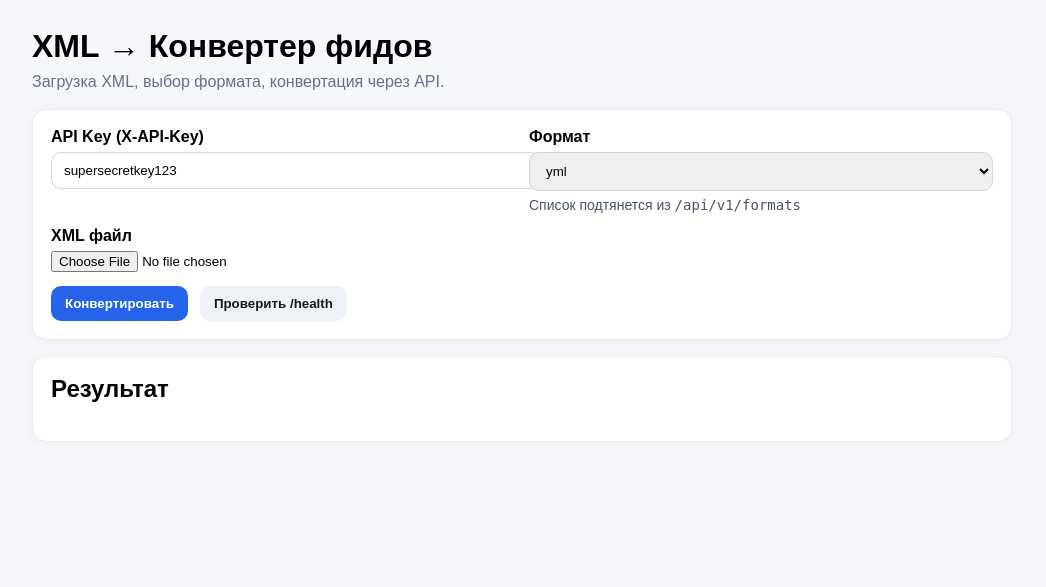
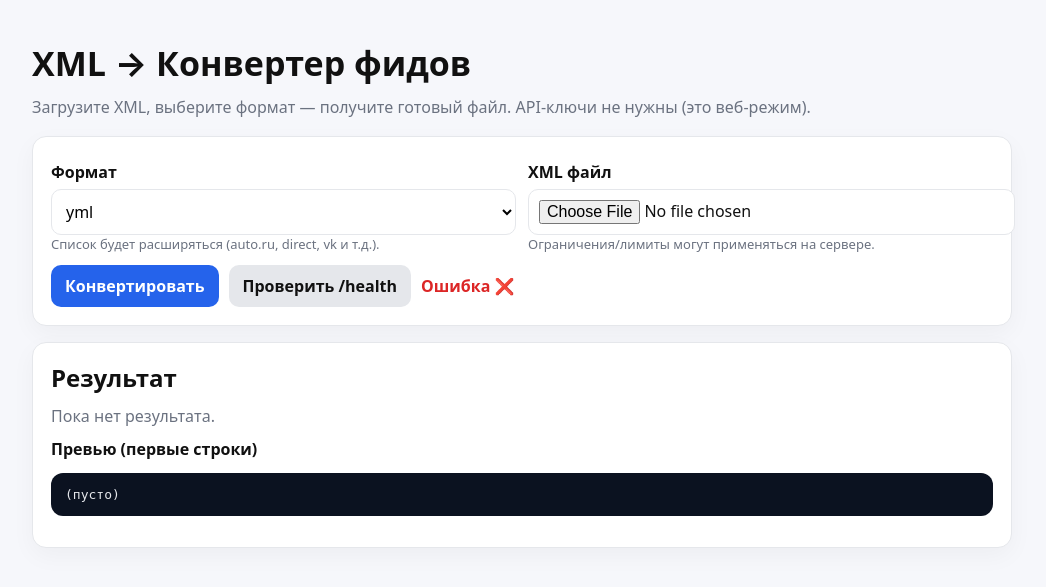
Before and after one commit to infobrutalscreen-a11y/xml, a Flask app: template templates/index.html in a window 1280 px wide. Shown: the top 587 px of the page, without its empty margins (118-1164 px from the left). Run offline with Flask 3, Linux system fonts and the light colour scheme; the template is opened without the code that fills it, so the values that code supplies are empty; parts of the project's set-up code (start-up, migrations or seed data) failed here and were passed over.

Commit message:
upd formats/* api convert templates/index

```diff
--- a/templates/index.html
+++ b/templates/index.html
@@ -1,182 +1,173 @@
-<!doctype html>
+<!DOCTYPE html>
 <html lang="ru">
 <head>
-  <meta charset="utf-8" />
-  <meta name="viewport" content="width=device-width, initial-scale=1" />
+  <meta charset="UTF-8" />
+  <meta name="viewport" content="width=device-width,initial-scale=1" />
   <title>XML → Конвертер фидов</title>
   <style>
-    body { font-family: Arial, sans-serif; background:#f6f7fb; margin:0; }
-    .wrap { max-width: 980px; margin: 28px auto; padding: 0 16px; }
-    h1 { margin: 0 0 8px; }
-    .muted { color:#667085; margin: 0 0 18px; }
-    .card { background:#fff; border:1px solid #eaecf0; border-radius: 14px; padding: 18px; box-shadow: 0 1px 10px rgba(0,0,0,.04); }
-    .grid { display:grid; grid-template-columns: 1fr 1fr; gap: 14px; }
-    label { font-weight: 600; display:block; margin-bottom: 6px; }
-    input[type="text"], select { width:100%; padding:10px 12px; border:1px solid #d0d5dd; border-radius: 10px; }
-    input[type="file"] { width:100%; }
-    .row { display:flex; gap:12px; align-items:center; flex-wrap: wrap; margin-top: 14px; }
-    button { padding: 10px 14px; border:0; border-radius: 10px; cursor:pointer; font-weight:700; }
-    .btn-primary { background:#2563eb; color:#fff; }
-    .btn-gray { background:#eef2f6; color:#111827; }
-    .badge { font-weight: 700; }
-    .ok { color:#16a34a; }
-    .err { color:#dc2626; }
-    pre { background:#0b1220; color:#e5e7eb; padding: 14px; border-radius: 12px; overflow:auto; }
-    .result a { font-weight: 700; }
-    .small { font-size: 14px; color:#475467; }
+    :root { --bg:#f6f7fb; --card:#fff; --text:#111; --muted:#6b7280; --primary:#2563eb; --border:#e5e7eb; }
+    body{margin:0;font-family:system-ui,-apple-system,Segoe UI,Roboto,Arial;background:var(--bg);color:var(--text);}
+    .wrap{max-width:980px;margin:40px auto;padding:0 16px;}
+    h1{font-size:34px;margin:0 0 10px;}
+    p{margin:0 0 18px;color:var(--muted)}
+    .card{background:var(--card);border:1px solid var(--border);border-radius:14px;padding:18px;box-shadow:0 8px 24px rgba(0,0,0,.04);margin:16px 0;}
+    .grid{display:grid;grid-template-columns:1fr 1fr;gap:12px}
+    label{display:block;font-weight:600;margin:6px 0}
+    input,select,button{font:inherit}
+    input[type="file"],select{width:100%;padding:10px;border:1px solid var(--border);border-radius:10px;background:#fff}
+    .row{display:flex;gap:10px;align-items:center;flex-wrap:wrap;margin-top:12px}
+    button{padding:10px 14px;border:0;border-radius:10px;background:var(--primary);color:#fff;font-weight:700;cursor:pointer}
+    button.secondary{background:#e5e7eb;color:#111}
+    button:disabled{opacity:.5;cursor:not-allowed}
+    .status{font-weight:700}
+    .ok{color:#16a34a}
+    .bad{color:#dc2626}
+    .meta{color:var(--muted);margin-top:8px;line-height:1.5}
+    pre{background:#0b1220;color:#e5e7eb;border-radius:12px;padding:14px;overflow:auto;max-height:360px}
+    a{color:var(--primary);font-weight:700}
+    .hint{font-size:13px;color:var(--muted)}
+    @media (max-width:720px){.grid{grid-template-columns:1fr}}
   </style>
 </head>
-
 <body>
   <div class="wrap">
     <h1>XML → Конвертер фидов</h1>
-    <p class="muted">Загрузка XML, выбор формата, конвертация через API.</p>
+    <p>Загрузите XML, выберите формат — получите готовый файл. API-ключи не нужны (это веб-режим).</p>
 
     <div class="card">
       <div class="grid">
         <div>
-          <label>API Key (X-API-Key)</label>
-          <input id="apiKey" type="text" placeholder="вставь ключ" value="supersecretkey123" />
-        </div>
-        <div>
-          <label>Формат</label>
+          <label for="format">Формат</label>
           <select id="format">
             <option value="yml">yml</option>
+            <option value="avito_auto">avito_auto</option>
+            <option value="avito_auto_new">avito_auto_new</option>
+            <option value="avito_auto_used">avito_auto_used</option>
           </select>
-          <div class="small" style="margin-top:6px;">Список подтянется из <code>/api/v1/formats</code></div>
+          <div class="hint">Список будет расширяться (auto.ru, direct, vk и т.д.).</div>
+        </div>
+
+        <div>
+          <label for="file">XML файл</label>
+          <input id="file" type="file" accept=".xml" />
+          <div class="hint">Ограничения/лимиты могут применяться на сервере.</div>
         </div>
       </div>
 
-      <div style="margin-top:14px;">
-        <label>XML файл</label>
-        <input id="file" type="file" accept=".xml" />
-      </div>
-
       <div class="row">
-        <button class="btn-primary" id="btnConvert">Конвертировать</button>
-        <button class="btn-gray" id="btnHealth">Проверить /health</button>
-        <span id="status" class="badge"></span>
+        <button id="btnConvert">Конвертировать</button>
+        <button id="btnHealth" class="secondary">Проверить /health</button>
+        <span id="healthStatus" class="status"></span>
       </div>
     </div>
 
-    <div style="height:16px;"></div>
-
-    <div class="card result">
-      <h2 style="margin-top:0;">Результат</h2>
-      <div id="meta" class="small"></div>
-      <div id="download" style="margin: 10px 0;"></div>
-      <div id="previewTitle" style="display:none; font-weight:700; margin: 10px 0 8px;">Превью (первые строки)</div>
-      <pre id="preview" style="display:none;"></pre>
+    <div class="card">
+      <h2 style="margin:0 0 10px;">Результат</h2>
+      <div id="resultMeta" class="meta">Пока нет результата.</div>
+      <div style="margin:10px 0;">
+        <a id="downloadLink" href="#" style="display:none;">⬇ Скачать результат</a>
+      </div>
+      <div>
+        <div style="font-weight:700;margin-bottom:8px;">Превью (первые строки)</div>
+        <pre id="preview">(пусто)</pre>
+      </div>
     </div>
   </div>
 
 <script>
   const el = (id) => document.getElementById(id);
 
-  function setStatus(text, ok=true) {
-    el("status").textContent = text;
-    el("status").className = "badge " + (ok ? "ok" : "err");
+  async function checkHealth(){
+    el("healthStatus").textContent = "Проверяю...";
+    el("healthStatus").className = "status";
+    try{
+      const r = await fetch("/health");
+      if(!r.ok) throw new Error("HTTP " + r.status);
+      const j = await r.json();
+      el("healthStatus").textContent = "Готово ✅ " + (j.status || "");
+      el("healthStatus").className = "status ok";
+    }catch(e){
+      el("healthStatus").textContent = "Ошибка ❌";
+      el("healthStatus").className = "status bad";
+    }
   }
 
-  async function apiFetch(url, options={}) {
-    const key = el("apiKey").value.trim();
-    options.headers = options.headers || {};
-    if (key) options.headers["X-API-Key"] = key;
-    return fetch(url, options);
+  function setResultMeta(fmt, ct, size, filename){
+    el("resultMeta").innerHTML =
+      `<div><b>Формат:</b> ${fmt}</div>` +
+      `<div><b>Content-Type:</b> ${ct}</div>` +
+      `<div><b>Размер:</b> ${(size/1024).toFixed(1)} KB</div>` +
+      `<div><b>Файл:</b> ${filename}</div>`;
   }
 
-  async function loadFormats() {
-    try {
-      const r = await apiFetch("/api/v1/formats");
-      if (!r.ok) {
-        // если ключ неверный/пустой — просто не мешаем работать, оставим дефолт
-        return;
-      }
-      const data = await r.json();
-      const formats = data.formats || [];
-      if (!formats.length) return;
-
-      const sel = el("format");
-      sel.innerHTML = "";
-      for (const f of formats) {
-        const opt = document.createElement("option");
-        opt.value = f;
-        opt.textContent = f;
-        sel.appendChild(opt);
-      }
-    } catch(e) {}
+  function setDownload(blob, filename){
+    const url = URL.createObjectURL(blob);
+    const a = el("downloadLink");
+    a.href = url;
+    a.download = filename;
+    a.style.display = "inline-block";
+    a.textContent = `⬇ Скачать результат (${filename})`;
   }
 
-  el("btnHealth").addEventListener("click", async () => {
-    try {
-      const r = await fetch("/health");
-      if (!r.ok) throw new Error("health not ok");
-      setStatus("Готово ✅", true);
-    } catch(e) {
-      setStatus("Ошибка /health ❌", false);
-    }
-  });
+  function setPreview(text){
+    const lines = text.split("\n").slice(0, 40).join("\n");
+    el("preview").textContent = lines || "(пусто)";
+  }
 
-  el("btnConvert").addEventListener("click", async () => {
-    const file = el("file").files[0];
-    if (!file) {
-      setStatus("Выбери XML файл", false);
+  async function convert(){
+    const f = el("file").files[0];
+    const fmt = el("format").value;
+
+    if(!f){
+      alert("Выберите XML файл");
       return;
     }
 
-    setStatus("Конвертирую…", true);
-    el("meta").textContent = "";
-    el("download").innerHTML = "";
-    el("preview").style.display = "none";
-    el("previewTitle").style.display = "none";
+    el("btnConvert").disabled = true;
+    el("resultMeta").textContent = "Конвертирую...";
+    el("downloadLink").style.display = "none";
+    el("preview").textContent = "(ждём...)";
 
-    const fmt = el("format").value;
     const form = new FormData();
-    form.append("file", file);
+    form.append("file", f);
 
-    try {
-      const r = await apiFetch(`/api/v1/convert?format=${encodeURIComponent(fmt)}`, {
+    try{
+      const r = await fetch(`/web/convert?format=${encodeURIComponent(fmt)}`, {
         method: "POST",
         body: form
       });
 
-      if (!r.ok) {
-        const txt = await r.text();
-        setStatus(`Ошибка ${r.status}`, false);
-        el("meta").textContent = txt;
-        return;
+      if(!r.ok){
+        const t = await r.text();
+        throw new Error("HTTP " + r.status + " " + t);
       }
 
-      const blob = await r.blob();
       const ct = r.headers.get("content-type") || "";
       const cd = r.headers.get("content-disposition") || "";
-      let filename = "result.txt";
+      let filename = "result.xml";
       const m = cd.match(/filename="([^"]+)"/);
-      if (m) filename = m[1];
+      if(m) filename = m[1];
 
-      el("meta").innerHTML =
-        `Формат: <b>${fmt}</b><br>` +
-        `Content-Type: ${ct}<br>` +
-        `Размер: ${(blob.size/1024).toFixed(1)} KB`;
+      const blob = await r.blob();
+      setResultMeta(fmt, ct, blob.size, filename);
+      setDownload(blob, filename);
 
-      const url = URL.createObjectURL(blob);
-      el("download").innerHTML = `⬇ <a href="${url}" download="${filename}">Скачать результат (${filename})</a>`;
+      const text = await blob.text();
+      setPreview(text);
 
-      // превью (первые ~80 строк)
-      const text = await blob.text();
-      const lines = text.split("\n").slice(0, 80).join("\n");
-      el("previewTitle").style.display = "block";
-      el("preview").style.display = "block";
-      el("preview").textContent = lines;
+    }catch(e){
+      el("resultMeta").innerHTML = `<span class="bad"><b>Ошибка:</b> ${e.message}</span>`;
+      el("preview").textContent = "(ошибка)";
+    }finally{
+      el("btnConvert").disabled = false;
+    }
+  }
 
-      setStatus("Готово ✅", true);
-    } catch(e) {
-      setStatus("Ошибка конвертации ❌", false);
-      el("meta").textContent = String(e);
-    }
-  });
+  el("btnHealth").addEventListener("click", checkHealth);
+  el("btnConvert").addEventListener("click", convert);
 
-  loadFormats();
+  // auto health check on load
+  checkHealth();
 </script>
 </body>
 </html>
```
Also changed, not shown: api.py (+69 -43 lines), convert.py (+37 -105 lines), formats/avito_auto.py (+19 -93 lines), formats/factory.py (+6 -2 lines), formats/parser.py (+33 -11 lines).
